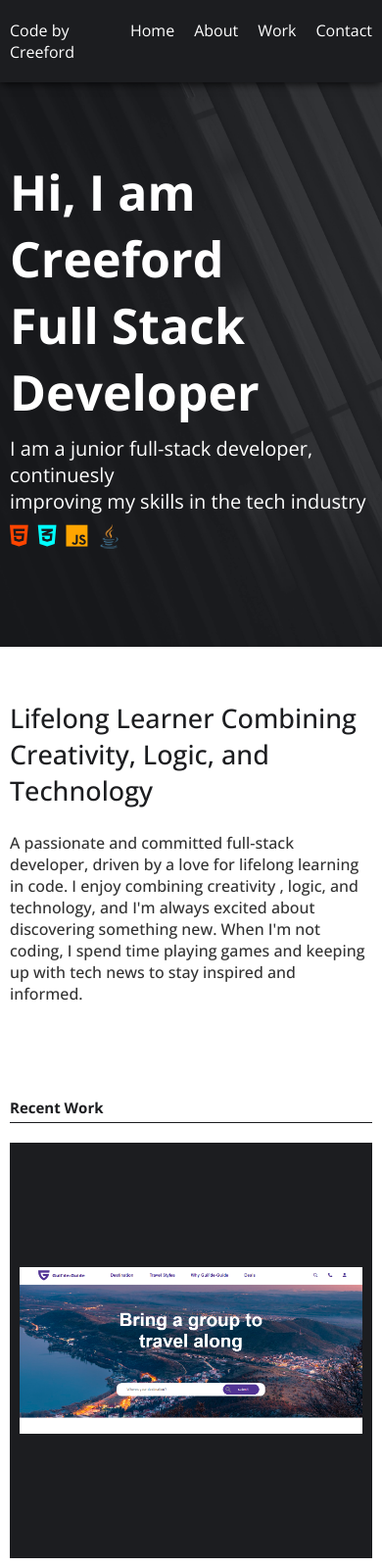
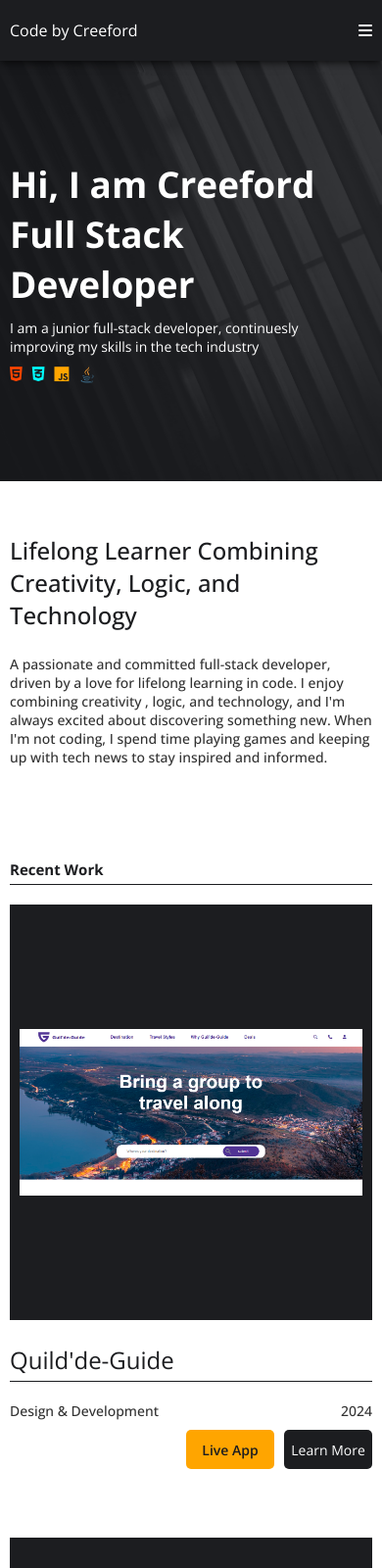
Before and after one commit to CreefordSanchez/porfolio, a website: page index.html in a window 390 px wide. Shown: the top 1600 px of the page at 98% size. Drawn offline with nearby package versions, Linux system fonts and the light colour scheme.

Commit message:
'media-query-483px'

```diff
--- a/assets/css/style.css
+++ b/assets/css/style.css
@@ -333,13 +333,19 @@ footer .media-links {
 @media screen and (max-width:913px) {
   .hero-headline > h1 { font-size: 45px; }
   .hero-headline > p { font-size: 16px; }
-  .skill-list { font-size: 18px; }
+  .skill-list {
+    font-size: 18px;
+
+    img { width: 18px; }
+  }
 
   .about-me > h2 { font-size: 27px; }
   .about-me-headline > p { font-size: 16px; }
 
   .project-title > h3 { font-size: 27px; }
   .project-headline > p { font-size: 16px; }
+
+  footer .container > h3 { font-size: 40px; }
 }
 
 @media screen and (max-width:754px) {
@@ -349,5 +355,61 @@ footer .media-links {
 
   .hero-headline > h1 { font-size: 50px; }
   .hero-headline > p { font-size: 20px; }
-  .skill-list { font-size: 25px; }
+
+  .skill-list {
+    font-size: 25px;
+
+    img { width: 25px; }
+  }
 }
+
+@media screen and (max-width: 555px) {
+  nav {
+    display: none;
+  }
+
+  .menu {
+    display: inline;
+  }
+
+  .hero-headline > h1 { font-size: 45px; }
+  .hero-headline > p { font-size: 16px; }
+  .skill-list {
+    font-size: 18px;
+
+    img { width: 18px; }
+  }
+}
+
+@media screen and (max-width: 482px) {
+  .hero-headline > h1 { font-size: 37px; }
+  .hero-headline > p { font-size: 14px; }
+
+  .skill-list {
+    font-size: 17px;
+
+    img { width: 18px; }
+  }
+
+  .about-me > h2 { font-size: 24px; }
+  .about-me-headline > p { font-size: 14px; }
+
+  .project-title > h3 { font-size: 24px; }
+  .project-headline > p { font-size: 14px; }
+
+  .project-link a {
+    width: 90px;
+    height: 40px;
+    border-radius: 5px;
+    font-size: 14px;
+  }
+
+  footer .container > h3 {
+    font-size: 30px;
+    font-weight: 600;
+  }
+
+  .media-links a {
+    font-size: 14px;
+  }
+}
```
